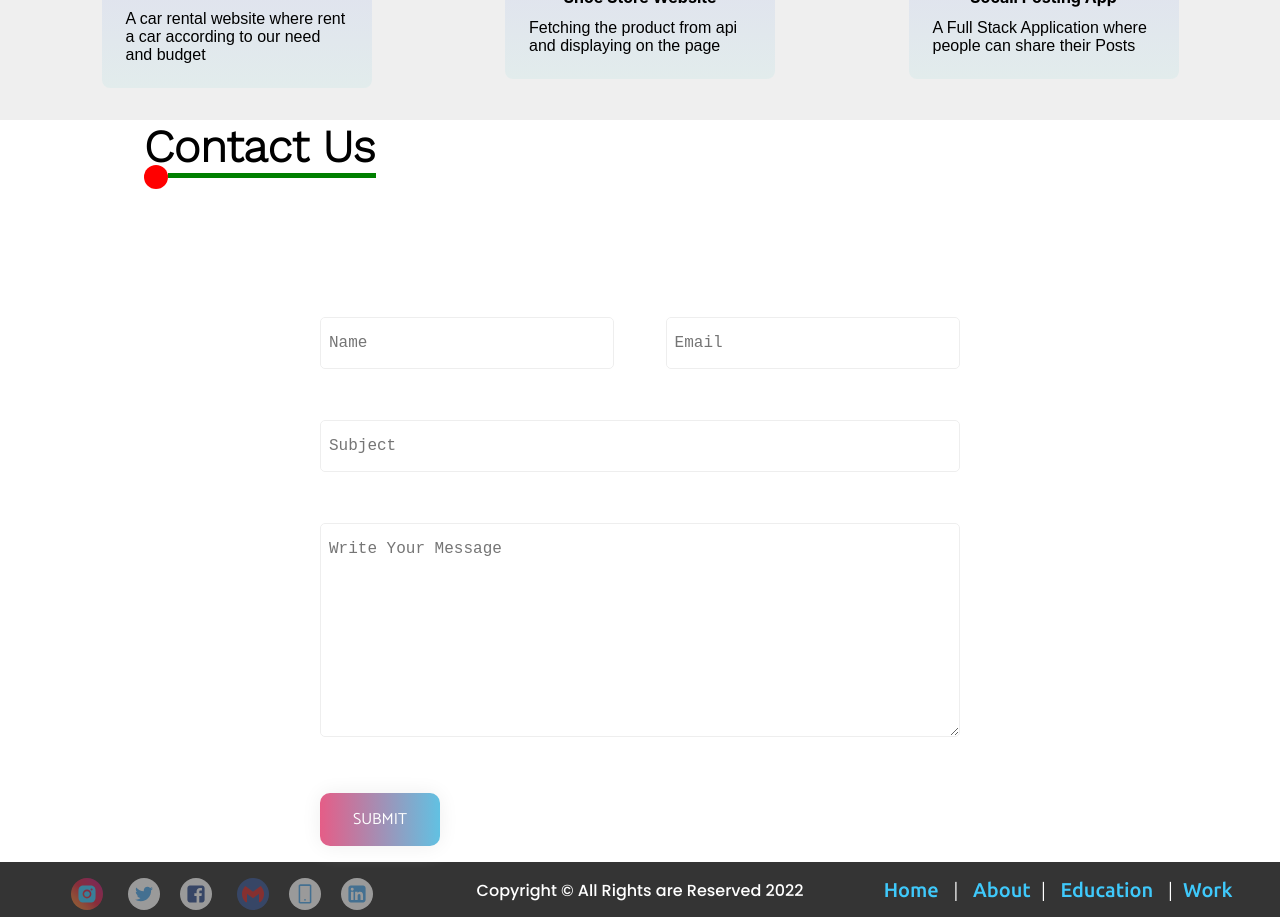
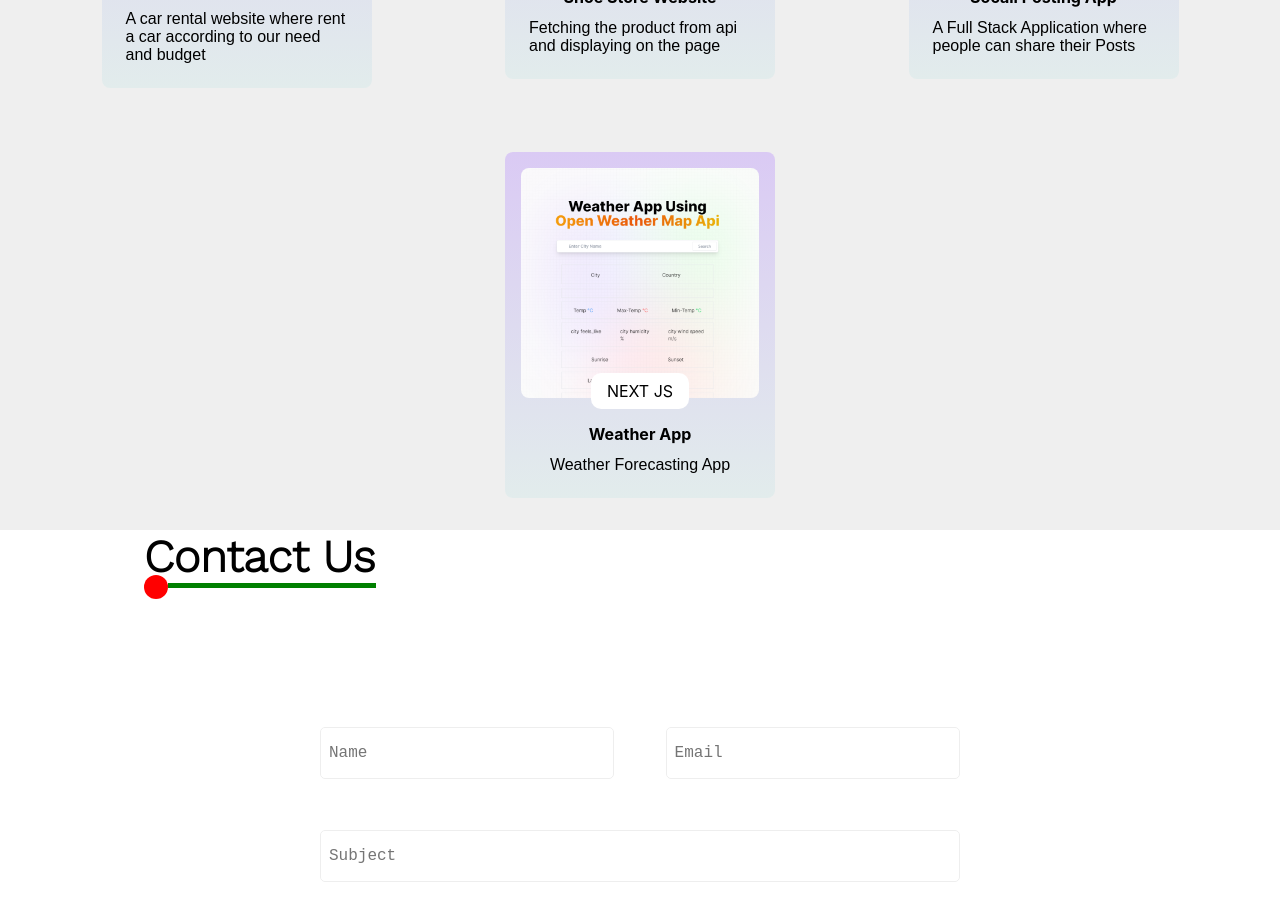
Before and after one commit to hassan-dev51/Portfolio, a React (Create React App) app: page / in a window 1280 px wide. Shown: the part 4080-4997 px from the top of the page. Built offline with nearby package versions, Linux system fonts and the light colour scheme; a web font is replaced by a local one.

Commit message:
weather app updated

```diff
--- a/src/components/constants/projects.js
+++ b/src/components/constants/projects.js
@@ -107,5 +107,14 @@ const projects = [
     desc: "A Full Stack Application where people can share their Posts",
     tag: "NEXT JS",
   },
+  {
+    id: 12,
+    image: "/images/weatherapp.png",
+    name: "Weather App",
+    git: "https://github.com/hassan-dev51/weather-app",
+    url: "https://openweatherapi-test.vercel.app/",
+    desc: "Weather Forecasting App ",
+    tag: "NEXT JS",
+  },
 ];
 export default projects;
```
Also changed, not shown: public/images/weatherapp.png (added).
